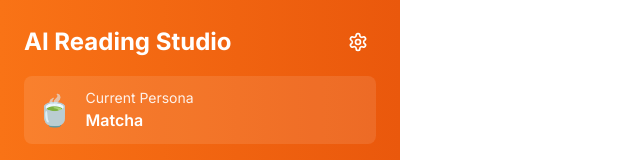
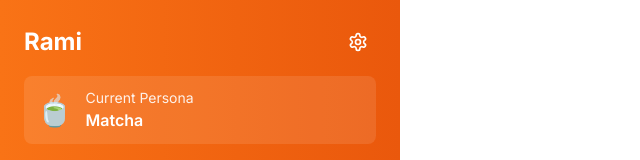
Before and after one commit to RaymonddC/rami-extension, a React app: page / in a window 1280 px wide. Shown: the top 160 px of the page, without its empty margins (0-640 px from the left). Built offline with nearby package versions, Linux system fonts and the light colour scheme; some packages are replaced by stand-ins of ours; no server answers.

Commit message:
Rename AI Reading Studio to Rami throughout app
Updated all references of 'AI Reading Studio' to 'Rami' in UI titles, console logs, context menu, and notification messages for consistency with new branding.

```diff
--- a/build.js
+++ b/build.js
@@ -5,7 +5,7 @@ import { copyFileSync, mkdirSync, existsSync } from 'fs';
 const __dirname = new URL('.', import.meta.url).pathname;
 
 async function buildExtension() {
-  console.log('🔨 Building AI Reading Studio...\n');
+  console.log('🔨 Building Rami...\n');
 
   // Build React pages
   console.log('📦 Building React pages...');
--- a/dashboard.html
+++ b/dashboard.html
@@ -3,7 +3,7 @@
   <head>
     <meta charset="UTF-8" />
     <meta name="viewport" content="width=device-width, initial-scale=1.0" />
-    <title>Dashboard - AI Reading Studio</title>
+    <title>Dashboard - Rami</title>
   </head>
   <body>
     <div id="root"></div>
--- a/options.html
+++ b/options.html
@@ -3,7 +3,7 @@
   <head>
     <meta charset="UTF-8" />
     <meta name="viewport" content="width=device-width, initial-scale=1.0" />
-    <title>Options - AI Reading Studio</title>
+    <title>Options - Rami</title>
   </head>
   <body>
     <div id="root"></div>
--- a/src/background/background.js
+++ b/src/background/background.js
@@ -6,7 +6,7 @@
 // Installation and updates
 chrome.runtime.onInstalled.addListener((details) => {
   if (details.reason === 'install') {
-    console.log('AI Reading Studio installed');
+    console.log('Rami installed');
 
     // Set default preferences
     chrome.storage.local.set({
@@ -29,7 +29,7 @@ chrome.runtime.onInstalled.addListener((details) => {
   // Create context menu items
   chrome.contextMenus.create({
     id: 'save-reading',
-    title: 'Save to AI Reading Studio',
+    title: 'Save to Rami',
     contexts: ['page'],
   });
 
@@ -155,7 +155,7 @@ async function saveCurrentPage(tab) {
       type: 'basic',
       iconUrl: 'icons/icon48.png',
       title: 'Reading Saved',
-      message: `"${tab.title}" has been saved to AI Reading Studio`,
+      message: `"${tab.title}" has been saved to Rami`,
     });
 
     return reading;
--- a/src/content/reader.js
+++ b/src/content/reader.js
@@ -10,7 +10,7 @@
   if (window.aiReadingStudioInjected) return;
   window.aiReadingStudioInjected = true;
 
-  console.log('AI Reading Studio: Content script loaded');
+  console.log('Rami: Content script loaded');
 
   // State
   let isReaderMode = false;
--- a/src/pages/Dashboard.jsx
+++ b/src/pages/Dashboard.jsx
@@ -125,7 +125,7 @@ export default function Dashboard() {
                 <div className="container mx-auto px-6 py-4">
                     <div className="flex items-center justify-between mb-4">
                         <h1 className="text-2xl font-bold text-neutral-900 dark:text-neutral-100">
-                            AI Reading Studio
+                            Rami
                         </h1>
                         <PersonaSelector
                             selectedPersona={preferences?.persona || 'strategist'}
--- a/src/pages/Popup.jsx
+++ b/src/pages/Popup.jsx
@@ -228,7 +228,7 @@ export default function Popup() {
       {/* Header */}
       <div className="bg-gradient-to-r from-primary-500 to-primary-600 p-6 text-white flex-shrink-0">
         <div className="flex items-center justify-between mb-4">
-          <h1 className="text-2xl font-bold">AI Reading Studio</h1>
+          <h1 className="text-2xl font-bold">Rami</h1>
           <button
             onClick={openOptions}
             className="p-2 hover:bg-white/20 rounded-lg transition-colors"
```
